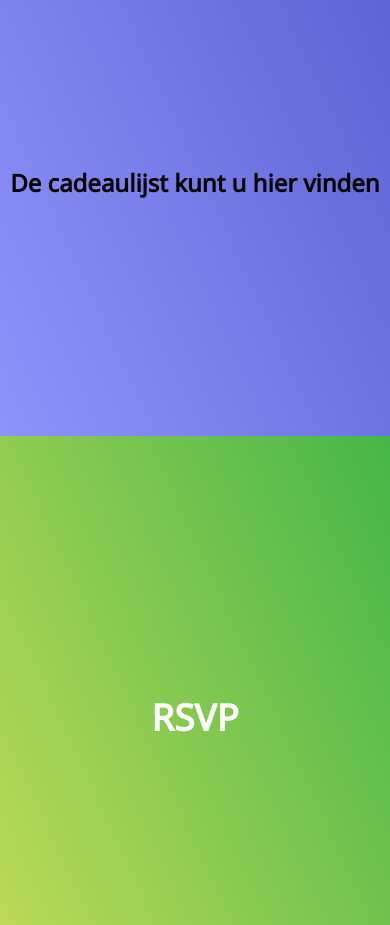
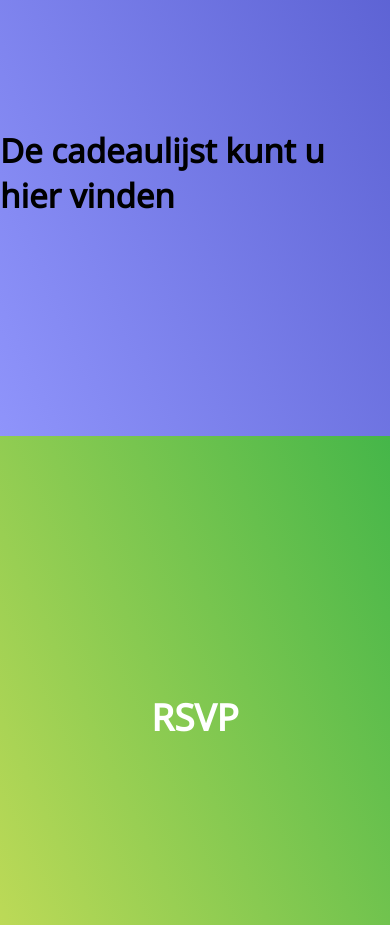
Before and after one commit to tfvh2004/Event-website, a plain HTML site: page index.html in a window 390 px wide. Shown: the part 4140-5065 px from the top of the page. Drawn offline with Linux system fonts and the light colour scheme.

Commit message:
Changed font-size

```diff
--- a/css/styles.css
+++ b/css/styles.css
@@ -310,9 +310,8 @@
         text-decoration: underline;
     }
 
-    .foto-link:active{
-        color: #d8d8d8;
-        text-decoration: underline;
+    .registry-link{
+        font-size: 1.375em;
     }
 }
 
```
